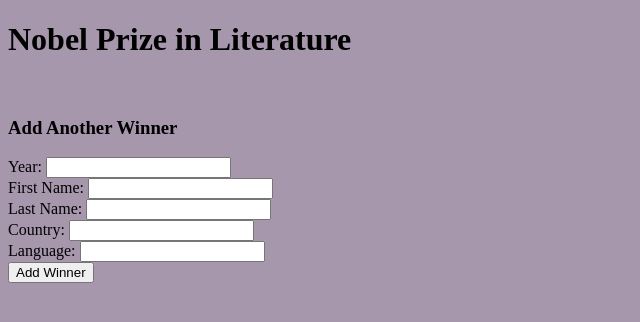
After one commit to Lizhang97/MSCI3300_HW4, a Flask app: page /add_winner in a window 1280 px wide. The commit adds this page. Shown: the top 322 px of the page, without its empty margins (0-640 px from the left). Run offline with Flask 2, Linux system fonts and the light colour scheme; parts of the project's set-up code (start-up, migrations or seed data) failed here and were passed over.

Commit message:
Add a row & View all rows

```diff
--- a/app.py
+++ b/app.py
@@ -1,15 +1,54 @@
 from flask import Flask
 from flask import render_template
+from flask_wtf import FlaskForm
+from wtforms import StringField
+from wtforms.validators import DataRequired
+from flask_sqlalchemy import SQLAlchemy
+import pymysql
+import secrets
+
+conn = "mysql+pymysql://{0}:{1}@{2}/{3}".format(secrets.dbuser, secrets.dbpass, secrets.dbhost, secrets.dbname)
 
 app = Flask(__name__)
+app.config['SECRET_KEY']='SuperSecretKey'
+app.config['SQLALCHEMY_DATABASE_URI'] = conn
+db = SQLAlchemy(app)
+
+class xzhang270_nobelprizeinliterature(db.Model):
+    id = db.Column(db.Integer, primary_key=True)
+    issued_year=db.Column(db.Integer)
+    first_name=db.Column(db.String(255))
+    last_name=db.Column(db.String(255))
+    country=db.Column(db.String(255))
+    language_used=db.Column(db.String(255))
+
+    def __repr__(self):
+        return "id: {0} | year: {1} | first name: {2} | last name: {3} | country: {4} | language: {5}".format(self.id, self.issued_year, self.first_name, self.last_name, self.country, self.language_used)
+
+class NobelForm(FlaskForm):
+    id = db.Column(db.Integer, primary_key=True)
+    issued_year = StringField('Year:', validators=[DataRequired()])
+    first_name = StringField('First Name:', validators=[DataRequired()])
+    last_name = StringField('Last Name:', validators=[DataRequired()])
+    country= StringField('Country:', validators=[DataRequired()])
+    language_used = StringField('Language:', validators=[DataRequired()])
+
 
 @app.route('/')
 def index():
-    return render_template('index.html', pageTitle='Flask Server Home Page')
+    some_winners = xzhang270_nobelprizeinliterature.query.all()
+    return render_template('index.html', winners=some_winners, pageTitle='Nobel Prize in Literature')
 
-@app.route('/mike')
-def mike():
-    return render_template('mike.html', pageTitle='About Mike')
+@app.route('/add_winner', methods=['GET','POST'])
+def add_winner():
+    form = NobelForm()
+    if form.validate_on_submit():
+        winner=xzhang270_nobelprizeinliterature(issued_year=form.issued_year.data, first_name=form.first_name.data, last_name=form.last_name.data, country=form.country.data, language_used=form.language_used.data)
+        db.session.add(winner)
+        db.session.commit()
+        return '<h2> The winner of {0} Nobel Prize in Literature is {1} {2} from {3} and the language used is {4}.'.format(form.issued_year.data, form.first_name.data, form.last_name.data, form.country.data, form.language_used.data)
+
+    return render_template('add_winner.html', form=form, pageTitle='Add A New Winner')
 
 if __name__ == '__main__':
     app.run(debug=True)
--- /dev/null
+++ b/secrets.py
@@ -0,0 +1,4 @@
+dbhost = 'bais-mysql.mysql.database.azure.com'
+dbuser = 'msci3300_app@bais-mysql'
+dbpass = 'ali(Ewq38tq246acXF@#$(7aer'
+dbname = 'msci3300'
--- a/static/css/stylesheet.css
+++ b/static/css/stylesheet.css
@@ -1,3 +1,3 @@
 body {
-  background-color: lightblue;
+  background-color: #a697ad;
 }
--- /dev/null
+++ b/templates/add_winner.html
@@ -0,0 +1,27 @@
+{% extends 'base.html' %}
+
+{% block body %}
+<div>
+
+    <h3> Add Another Winner </h3>
+
+    <form method="POST" action="{{ url_for('add_winner') }}">
+
+        {{ form.csrf_token }}
+        {{ form.issued_year.label}} {{ form.issued_year(size=20) }}
+        <br>
+        {{ form.first_name.label}} {{ form.first_name(size=20) }}
+        <br>
+        {{ form.last_name.label}} {{ form.last_name(size=20) }}
+        <br>
+        {{ form.country.label}} {{ form.country(size=20) }}
+        <br>
+        {{ form.language_used.label}} {{ form.language_used(size=20) }}
+        <br>
+
+        <input type="submit" value="Add Winner">
+
+    </form>
+</div>
+
+{% endblock %}
--- a/templates/base.html
+++ b/templates/base.html
@@ -3,11 +3,13 @@
 
   <head>
     <meta charset="utf-8">
-    <title>{{ pageTitle }}</title>
+    <title> Nobel Prize in Literature </title>
 	<link rel="stylesheet" type="text/css" href="{{ url_for('static', filename='css/stylesheet.css') }}">
 </head>
 
   <body>
+    <h1> Nobel Prize in Literature </h1>
+    <br>
 
       {% block body %}
 
```
Also changed, not shown: requirements.txt (+13 -0 lines), templates/index.html (+26 -4 lines), 1 other file.
